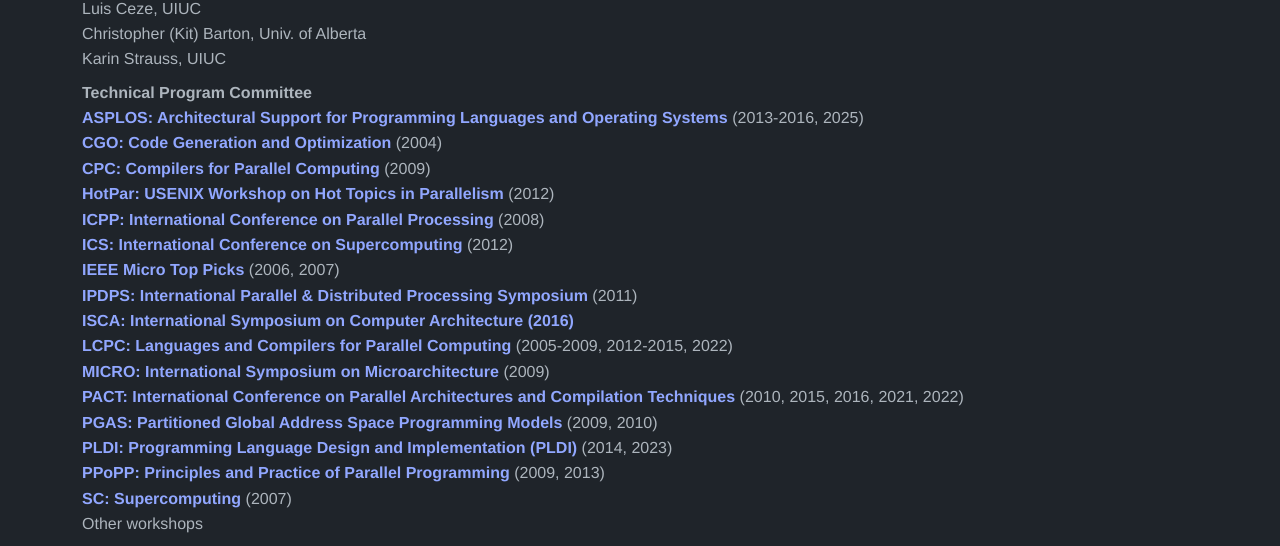
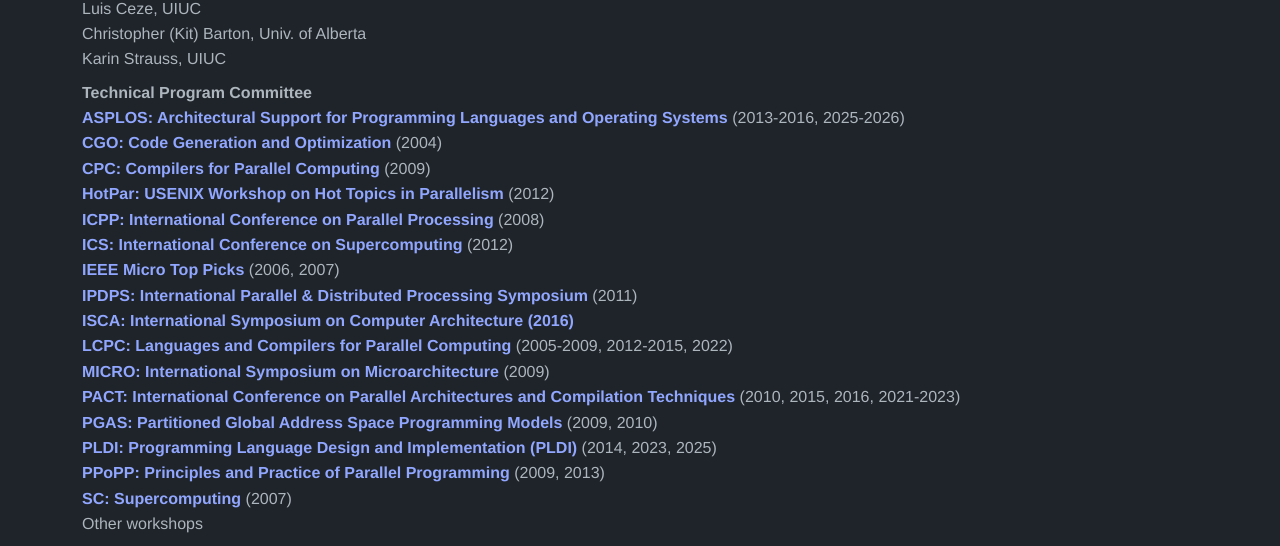
Before and after one commit to cc10512/cc10512.github.io, a Jekyll site: the page built from calin/cv.html, in a window 1280 px wide and 900 px high, scrolled down 12459 px. Shown: the part 151-697 px from the top of the window. Built offline with Jekyll 4.4.1, drawn with Linux system fonts in a browser that asks for light colours.

Commit message:
update cv with ASPLOS and PLDI PC

```diff
--- a/calin/cv.html
+++ b/calin/cv.html
@@ -1404,7 +1404,7 @@
 <dt>Technical Program Committee
   <dd>
   <a href='https://asplos-conference.org'>ASPLOS: Architectural Support for
-  Programming Languages and Operating Systems</a> (2013-2016, 2025)<br/>
+  Programming Languages and Operating Systems</a> (2013-2016, 2025-2026)<br/>
   <a href='https://cgo.org'>CGO: Code Generation and Optimization</a>
   (2004)<br/>
   <a href='http://www.cpcworkshops.org/'>CPC: Compilers for Parallel
@@ -1424,11 +1424,12 @@
   <a href='https://www.microarch.org'>MICRO: International Symposium on
   Microarchitecture</a> (2009)<br/>
   <a href='http://pactconf.org'>PACT: International Conference on Parallel
-  Architectures and Compilation Techniques</a> (2010, 2015, 2016, 2021, 2022)<br/>
+  Architectures and Compilation Techniques</a> (2010, 2015, 2016,
+  2021-2023)<br/>
   <a href='https://dl.acm.org/conference/pgas'>PGAS: Partitioned Global
   Address Space Programming Models</a> (2009, 2010)<br/>
   <a href='https://dl.acm.org/conference/pldi'>PLDI: Programming Language Design
-  and Implementation (PLDI)</a> (2014, 2023)<br/>
+  and Implementation (PLDI)</a> (2014, 2023, 2025)<br/>
   <a href='https://dl.acm.org/conference/ppopp'>PPoPP: Principles and
   Practice of Parallel Programming</a> (2009, 2013)<br/>
   <a href='https://supercomputing.org'>SC: Supercomputing</a> (2007)<br/>
```
